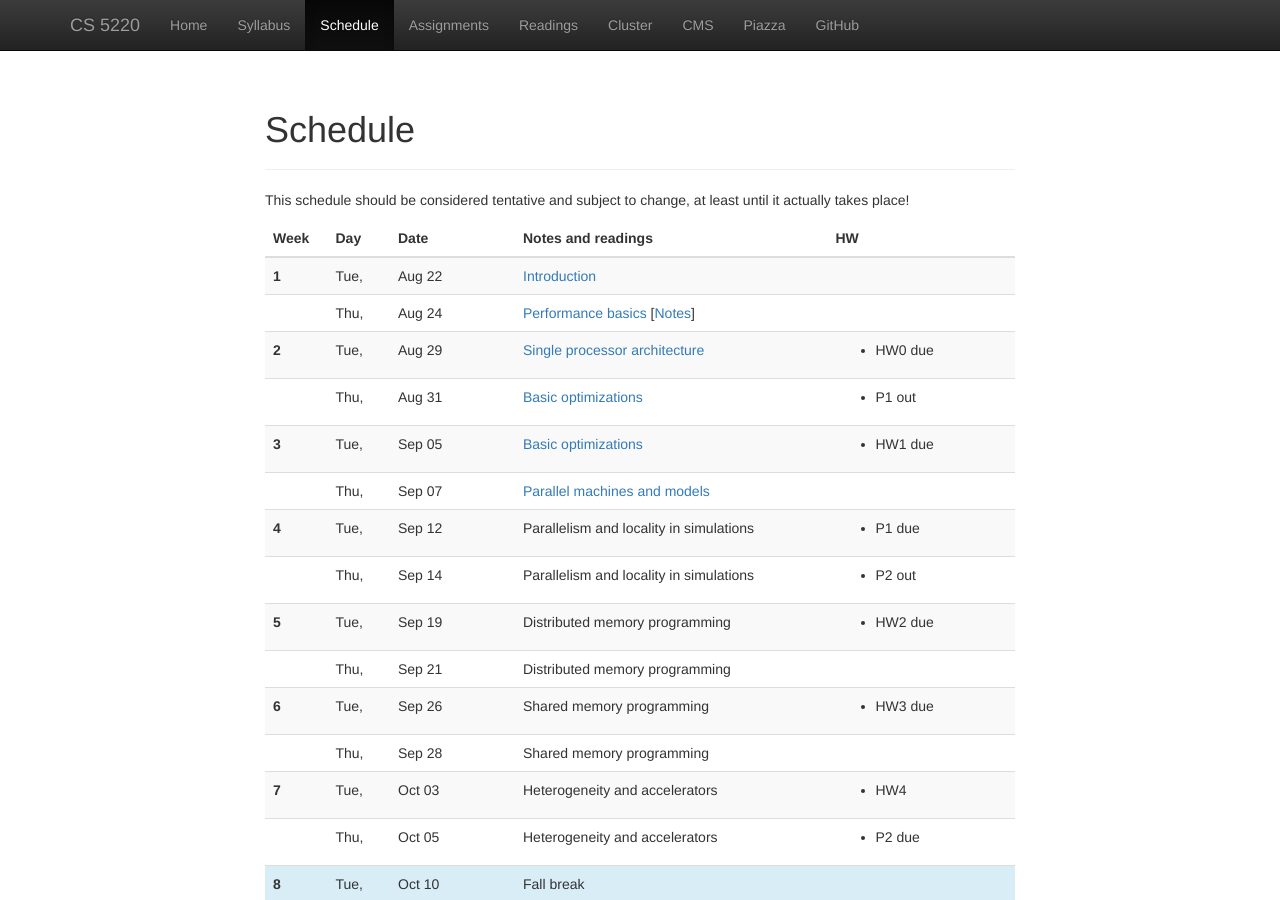
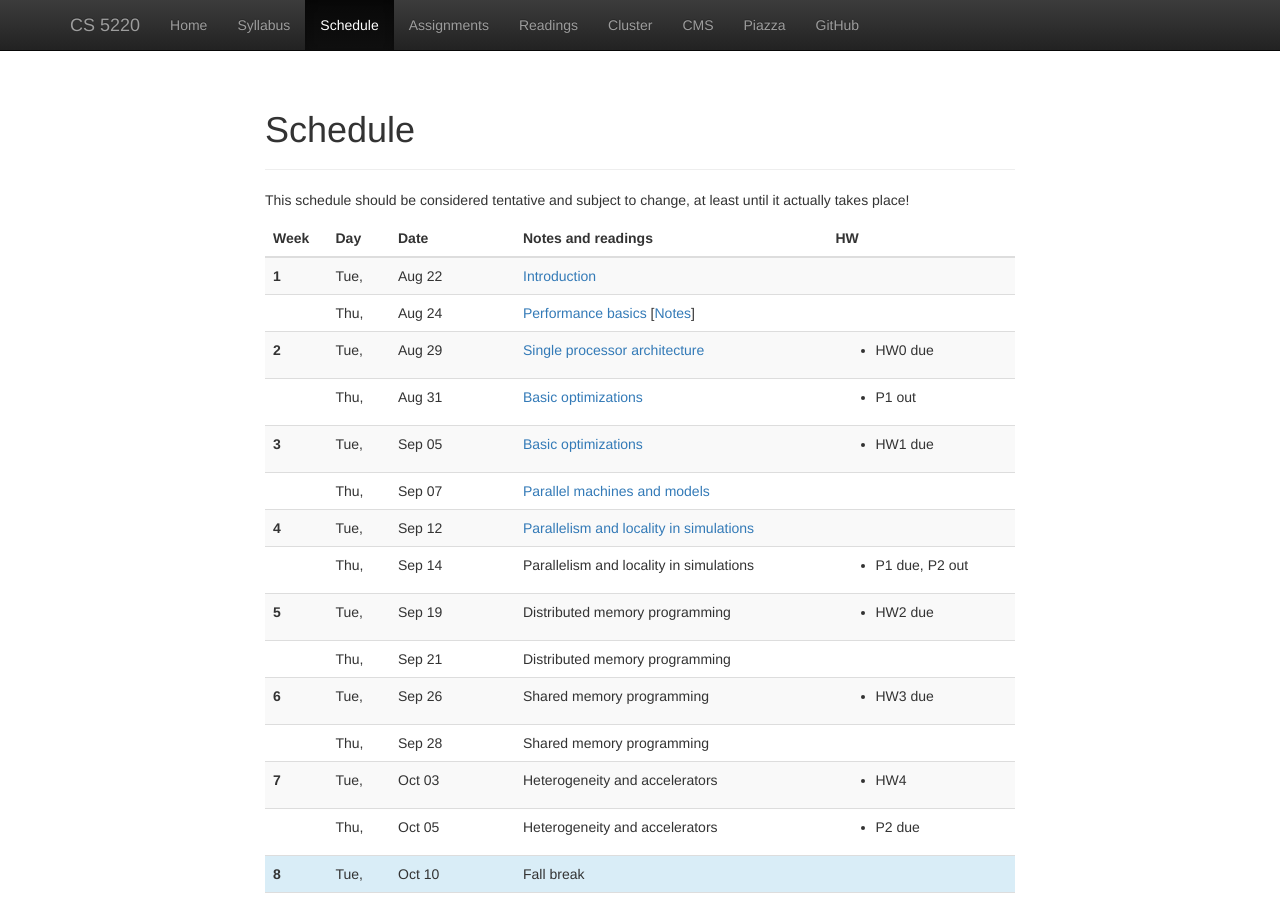
Before and after one commit to cornell-cs5220-f17/cs5220-f17, a Jekyll site: the page built from web/schedule.html, in a window 1280 px wide and 900 px high. Built offline with Jekyll 4.4.1, drawn with Linux system fonts in a browser that asks for light colours; nearby versions of some CDN libraries; some of the changed lines change nothing that is shown.

Commit message:
Added 9/12 notes

```diff
--- a/web/_data/lectures.yml
+++ b/web/_data/lectures.yml
@@ -44,11 +44,11 @@
 -
   date: 2017-09-12
   info: Parallelism and locality in simulations
-  hw: P1 due
+  slides: 2017-09-12-slides.pdf
 -
   date: 2017-09-14
   info: Parallelism and locality in simulations
-  hw: P2 out
+  hw: P1 due, P2 out
 #
 # ==================
 # Week 5
```
Also changed, not shown: lec/figs/sph-plot.png (added), 10 other files.
